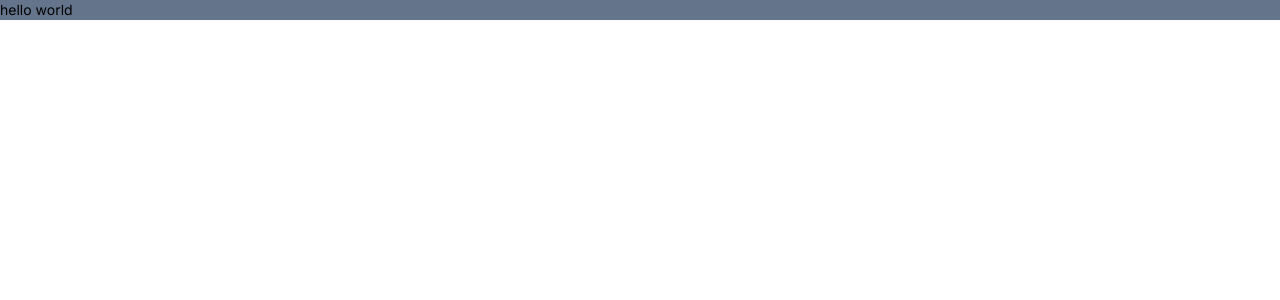
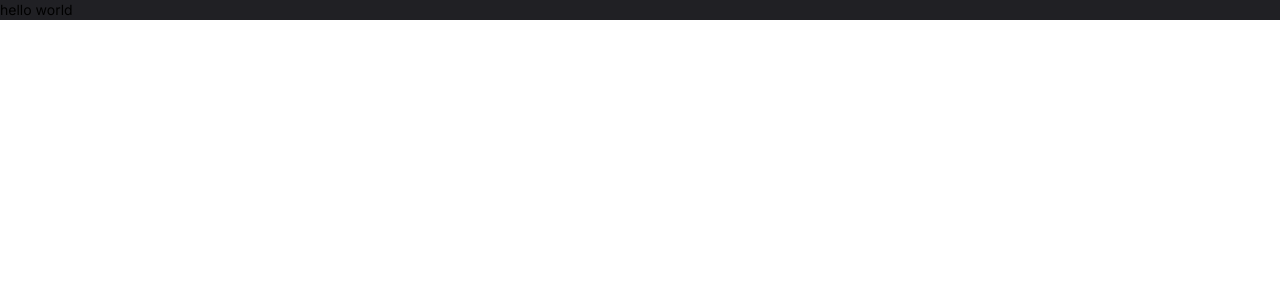
Before and after one commit to Th-Fernandes/Ignite-Lab-Design-System, a React (Vite) app: page / in a window 1280 px wide. Shown: the top 300 px of the page. Built offline with nearby package versions, Linux system fonts and the light colour scheme.

Commit message:
tailwind: colors config

```diff
--- a/src/App.tsx
+++ b/src/App.tsx
@@ -1,6 +1,6 @@
 export function App() {
 
   return (
-    <h1 className="bg-slate-500 text-sm">hello world</h1>
+    <h1 className="bg-gray-800 text-sm">hello world</h1>
   )
 }
--- a/tailwind.config.cjs
+++ b/tailwind.config.cjs
@@ -1,7 +1,22 @@
 /** @type {import('tailwindcss').Config} */
 module.exports = {
-  content: ["./src/**/*.{ts,tsx}",],
+  content: ['./src/**/*.{ts,tsx}',],
   theme: {
+    colors: {
+      cyan: {
+        '300': '#9BE1FB',
+        '500': '#81d8f7'
+      },
+      black: '#000000',
+      gray: {
+        '100': '#E1E1E6',
+        '200': '#C4C4CC',
+        '400': '#7C7C8A',
+        '800': '#202024',
+        '900': '#121214',
+      },
+    },
+
     extend: {
       fontFamily: {
         'sans': ['inter', 'sans-serif']
```
